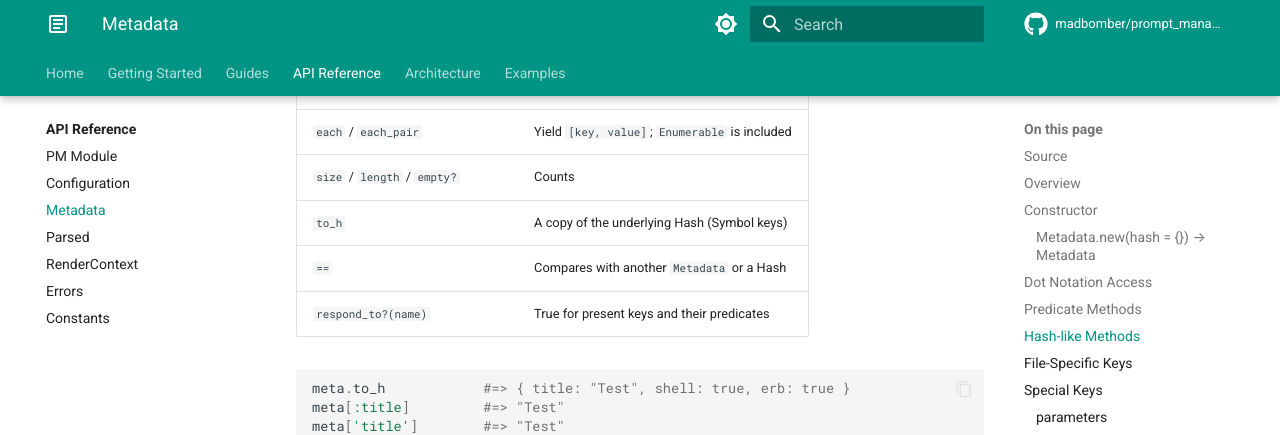
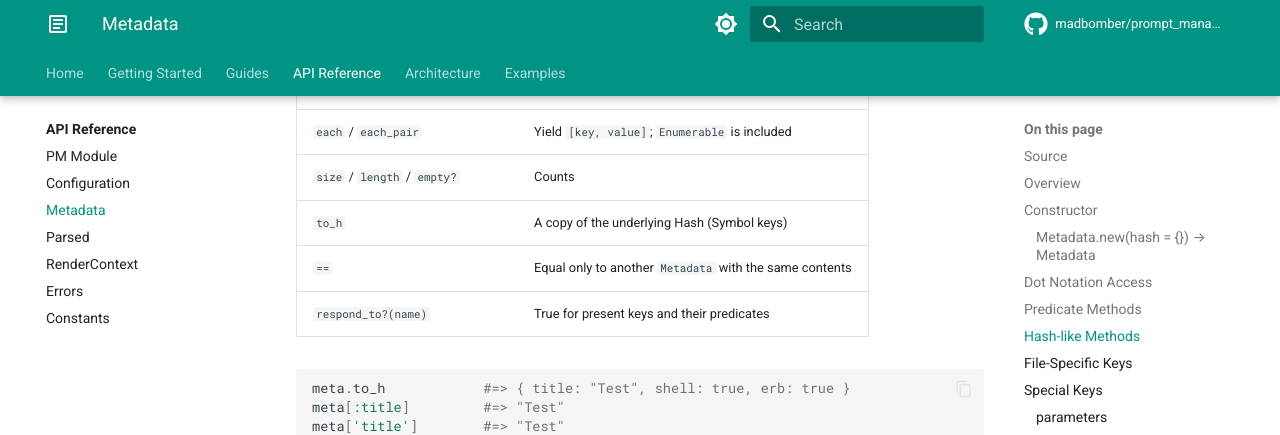
Before and after one commit to MadBomber/prompt_manager, an MkDocs documentation site: the page built from docs/api/metadata.md, in a window 1280 px wide and 900 px high, scrolled down 2001 px. Shown: the top 435 px of the window. Built offline with MkDocs 1.6.1 and Material for MkDocs 9.7.7, drawn with Linux system fonts in a browser that asks for light colours; comment, search, counter and statistics services are not loaded.

Commit message:
docs: correct Metadata#== comparison description

````diff
--- a/docs/api/metadata.md
+++ b/docs/api/metadata.md
@@ -82,7 +82,7 @@ meta.respond_to?(:title?)  #=> false
 | `each` / `each_pair` | Yield `[key, value]`; `Enumerable` is included |
 | `size` / `length` / `empty?` | Counts |
 | `to_h` | A copy of the underlying Hash (Symbol keys) |
-| `==` | Compares with another `Metadata` or a Hash |
+| `==` | Equal only to another `Metadata` with the same contents |
 | `respond_to?(name)` | True for present keys and their predicates |
 
 ```ruby
````
